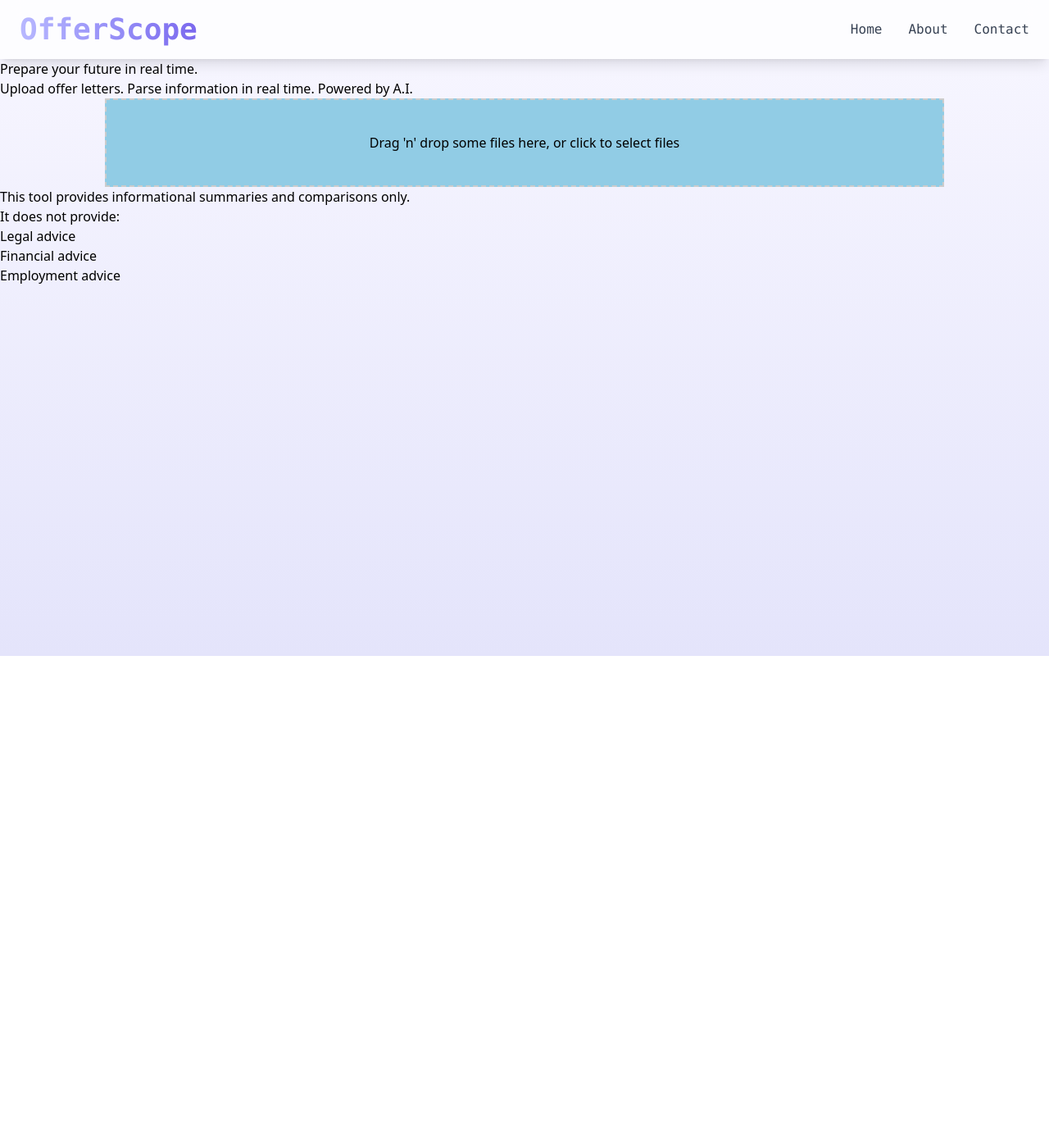
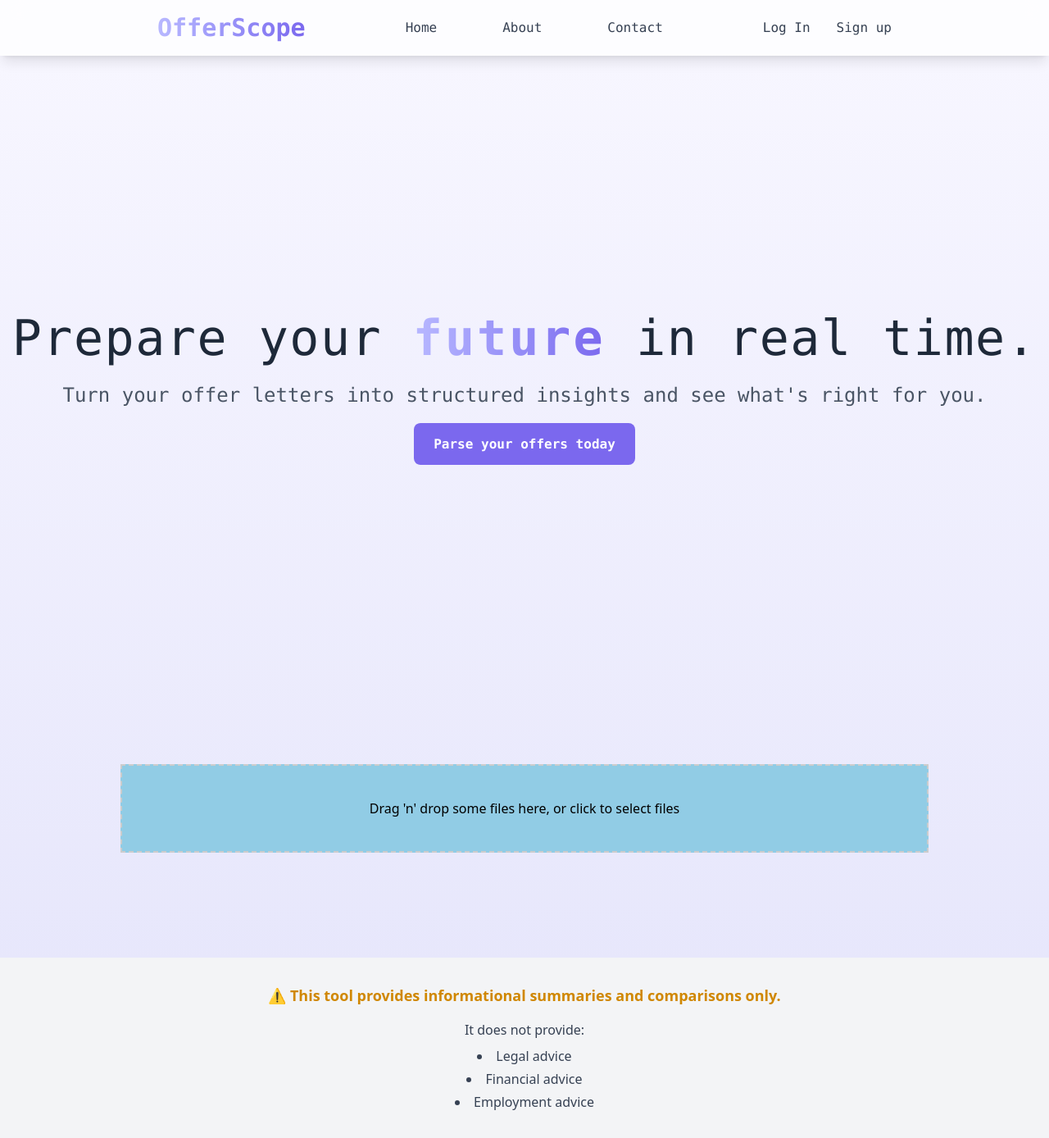
Before and after one commit to discreett/OfferScope, a Next.js app: page /home in a window 1280 px wide. Shown: the whole page at 82% size. Before the commit the page ends 800 px from the top, so only its background shows below. Built offline with nearby package versions, Linux system fonts and the light colour scheme.

Commit message:
Redesigning front page p1

```diff
--- a/components/Home.tsx
+++ b/components/Home.tsx
@@ -1,38 +1,59 @@
 'use client'
 
 import Dropzone from './Dropzone'
-import styles from '@/styles/home.module.css'
 
 function myHome() {
     return (
         <main className="min-h-screen">
             <div>
                 <header className="bg-white/75 backdrop-blur-md shadow-lg sticky top-0 z-50 font-mono">
-                    <div className="max-w-7xl mx-auto px-6 py-4 flex items-center justify-between">
-                        <a href="" className="text-4xl font-bold bg-gradient-to-r from-[#B8B8FF] to-[#7B68EE] text-transparent bg-clip-text">OfferScope</a>
-                        <nav className="flex gap-8">
+                    <div className="max-w-7xl mx-auto px-6 py-4 flex items-center justify-center">
+                        <div className="flex items-center justify-between w-full max-w-4xl">
+                            <a href="" className="text-3xl font-bold bg-gradient-to-r from-[#B8B8FF] to-[#7B68EE] text-transparent bg-clip-text">OfferScope</a>
+                            <nav className="flex gap-20">
                                 <a href="#" className="text-gray-700 hover:text-[#B8B8FF] transition-colors font-medium">Home</a>
                                 <a href="#" className="text-gray-700 hover:text-[#B8B8FF] transition-colors font-medium">About</a>
                                 <a href="#" className="text-gray-700 hover:text-[#B8B8FF] transition-colors font-medium">Contact</a>
                             </nav>
+
+                            <nav className="flex gap-8">
+                                <a href="#" className="text-gray-700 hover:text-[#B8B8FF] transition-colors font-medium">Log In</a>
+                                <a href="#" className="text-gray-700 hover:text-[#B8B8FF] transition-colors font-medium">Sign up</a>
+                            </nav>
+                        </div>
                     </div>
                 </header>
 
-                <p>Prepare your future in real time.</p>
-                <p>Upload offer letters. Parse information in real time. Powered by A.I.</p>
+                <section className="h-screen font-mono flex items-center justify-center">
+                    <div className="text-center">
+                        <p className="text-6xl tracking-wide mb-6 text-gray-800">
+                            Prepare your <span className="font-semibold tracking-wider bg-gradient-to-r from-[#B8B8FF] to-[#7B68EE] text-transparent bg-clip-text inline-block">future</span> in real time.
+                        </p>
+                        <p className="text-gray-600 text-2xl text-pretty mb-8">Turn your offer letters into structured insights and see what's right for you.</p>
+
+                        <a href=""className="bg-[#7B68EE] text-white px-6 py-4 rounded-lg font-semibold hover:bg-[#6B5ACD] transition-colors mt-8">
+                            Parse your offers today
+                        </a>
+                        <div></div>
+                    </div>
+                </section>
+
+                <section className="py-16 px-6">
                     <Dropzone />
+                </section>
 
-                <footer>
-                    <p>This tool provides informational summaries and comparisons only.</p>
-                    <ul>
-                        <li>It does not provide:</li>
-
+                <footer className="bg-gray-100 py-8 px-6 mt-16">
+                    <div className="max-w-4xl mx-auto text-center">
+                        <p className="text-yellow-600 font-semibold mb-4 text-lg">⚠️ This tool provides informational summaries and comparisons only.</p>
+                        <div className="text-gray-700">
+                            <p className="mb-2 font-medium">It does not provide:</p>
+                            <ul className="list-disc list-inside space-y-1">
                                 <li>Legal advice</li>
-
                                 <li>Financial advice</li>
-
                                 <li>Employment advice</li>
                             </ul>
+                        </div>
+                    </div>
                 </footer>
             </div>
         </main>
```
Lines whose indentation alone changed are shown as unchanged.
